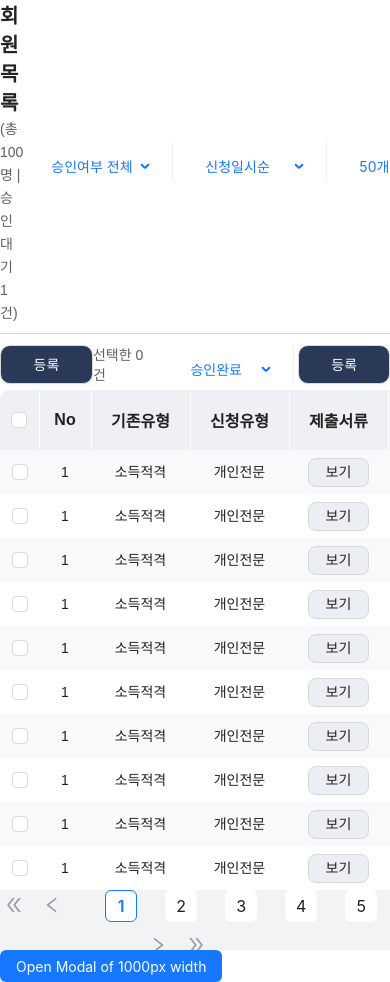
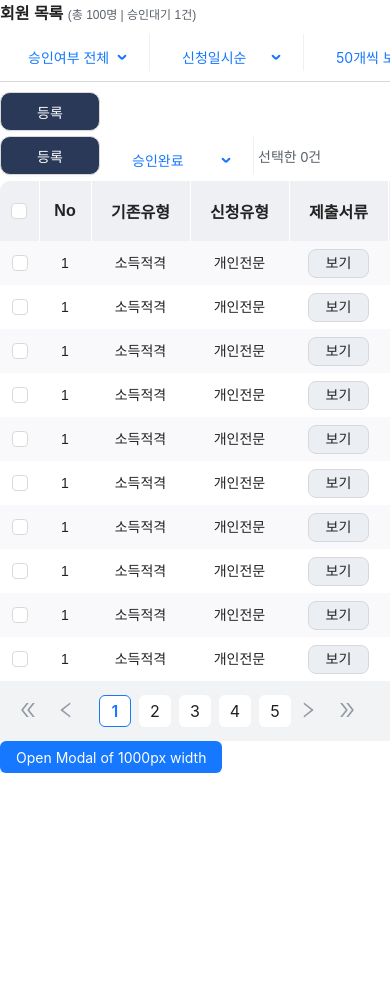
Before and after one commit to faheem4531/perfection-test-task, a Next.js app: page / in a window 390 px wide. After the commit the page ends 844 px from the top, so only its background shows below. Built offline with nearby package versions, Linux system fonts and the light colour scheme.

Commit message:
table responsiveness

```diff
--- a/src/app/_components/dataTable/DataTable.module.scss
+++ b/src/app/_components/dataTable/DataTable.module.scss
@@ -120,7 +120,7 @@
   min-width: 371px;
 }
 .h9 {
-  min-width: 120px;
+  min-width: 160px;
   border-top-right-radius: 10px;
 }
 
@@ -135,3 +135,9 @@
   align-items: center;
   column-gap: 20px;
 }
+
+@media screen and (max-width: 768px) {
+  .pagination {
+    column-gap: 0px;
+  }
+}
--- a/src/app/_components/tableHeader/Header.module.scss
+++ b/src/app/_components/tableHeader/Header.module.scss
@@ -56,3 +56,32 @@
     }
   }
 }
+
+@media screen and (max-width: 768px) {
+  .header {
+    flex-direction: column;
+    align-items: start;
+    justify-content: center;
+    gap: 10px;
+    h2 {
+      font-size: 16px;
+      width: 200px;
+
+      span {
+        font-size: 12px;
+      }
+    }
+  }
+}
+
+@media screen and (max-width: 450px) {
+  .afterHeder {
+    flex-direction: column;
+    align-items: start;
+    gap: 5px;
+
+    div {
+      flex-direction: row-reverse;
+    }
+  }
+}
```
